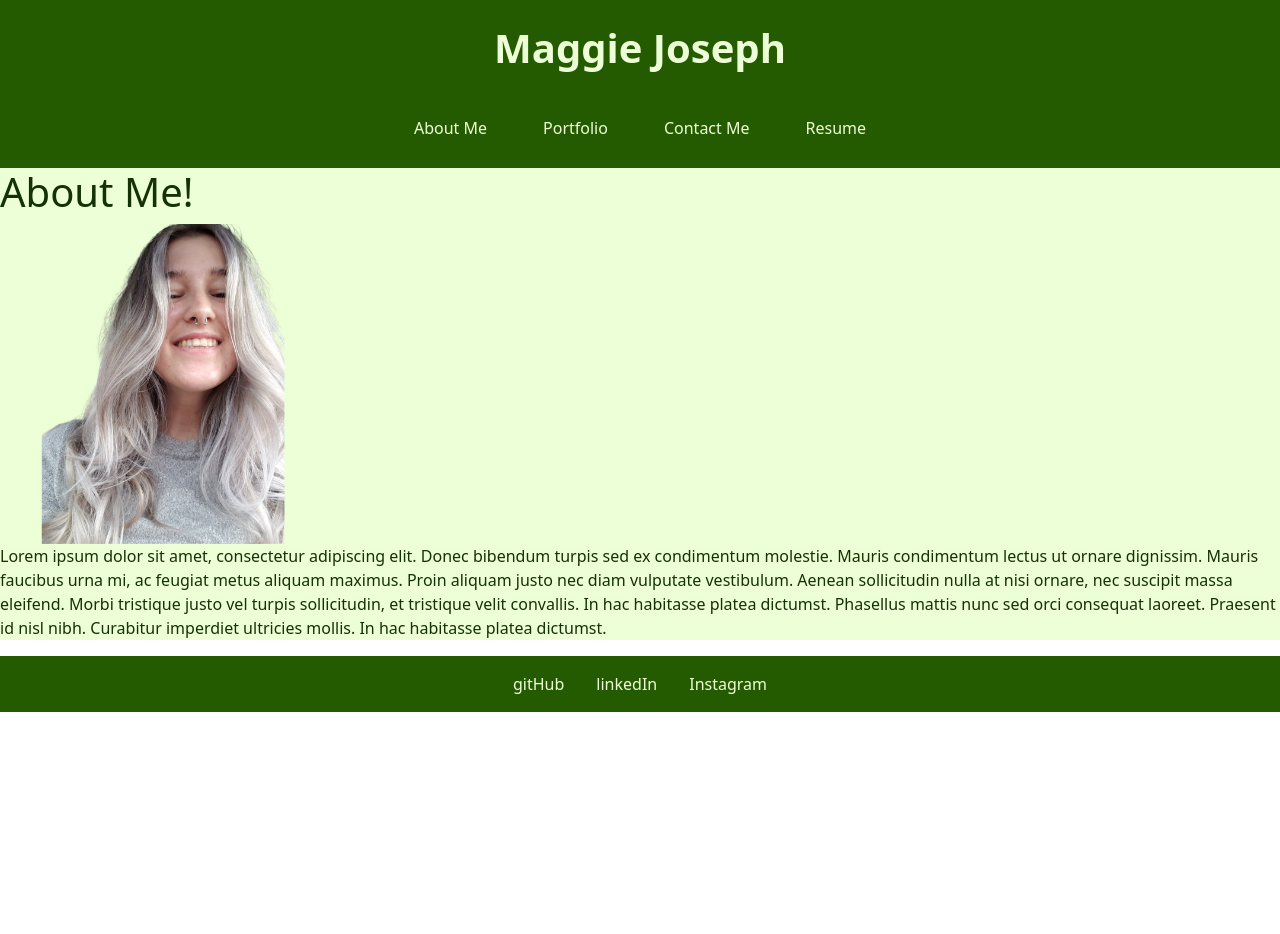
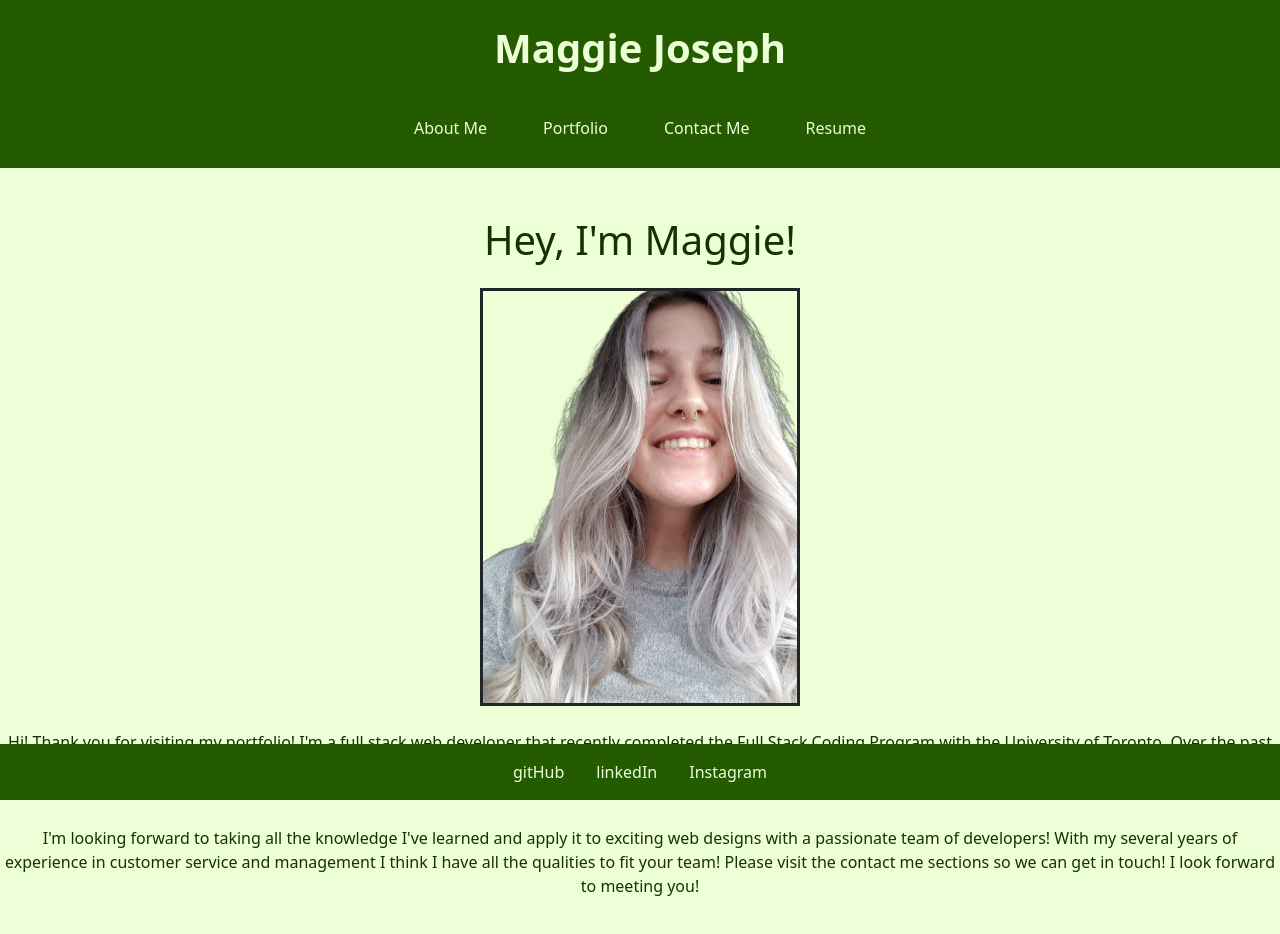
Before and after one commit to maggiejoe/maggies-react-portfolio, a React (Create React App) app: page / in a window 1280 px wide. Shown: the top 934 px of the page. Before the commit the page ends 800 px from the top, so only its background shows below. Built offline with nearby package versions, Linux system fonts and the light colour scheme.

Commit message:
styling about component complete

```diff
--- a/src/App.css
+++ b/src/App.css
@@ -47,4 +47,17 @@ li a {
 
 #footer {
   background-color: var(--lincoln-green);
+  position: fixed;
+  bottom: 0;
+  width: 100%;
 }
+
+/* ABOUT ME */
+
+/* #about {
+  margin-bottom: 0rem;
+} */
+
+/* .self-portrait {
+
+} */
--- a/src/components/About/index.js
+++ b/src/components/About/index.js
@@ -3,18 +3,19 @@ import selfPortrait from '../../assets/images/self-portrait.png';
 
 function About() {
     return (
-        <section>
-            <h1 id='about'>About Me!</h1>
-            <img src={selfPortrait} className='self-portrait' style={{ width: "25%" }} alt='Self portrait' />
-            <div className='about-me-desc'>
-                <p>
-                    Lorem ipsum dolor sit amet, consectetur adipiscing elit. Donec bibendum turpis sed ex
-                    condimentum molestie. Mauris condimentum lectus ut ornare dignissim. Mauris faucibus urna
-                    mi, ac feugiat metus aliquam maximus. Proin aliquam justo nec diam vulputate vestibulum.
-                    Aenean sollicitudin nulla at nisi ornare, nec suscipit massa eleifend. Morbi tristique
-                    justo vel turpis sollicitudin, et tristique velit convallis. In hac habitasse platea
-                    dictumst. Phasellus mattis nunc sed orci consequat laoreet. Praesent id nisl nibh.
-                    Curabitur imperdiet ultricies mollis. In hac habitasse platea dictumst.
+        <section className='py-5 text-center'>
+            <h1 className='mb-4'>Hey, I'm Maggie!</h1>
+            <img src={selfPortrait} className='mb-4 border border-dark border-3' style={{ width: "25%" }} alt='Self portrait' />
+            <div>
+                <p id='about' className='pb-5'>
+                    Hi! Thank you for visiting my portfolio! I'm a full stack web developer that recently completed the Full Stack Coding Program with the University of Toronto.
+                    Over the past six months I've gotten a crash course on all things coding. I've gained skills with front-end knowledge with HTML, CSS, React in addition to
+                    back-end knowledge with JavaScript, MySQL, MongoDB, node.js and much more!
+                    <br />
+                    <br />
+                    I'm looking forward to taking all the knowledge I've learned and apply it to exciting web designs with a passionate team of developers!
+                    With my several years of experience in customer service and management I think I have all the qualities to fit your team!
+                    Please visit the contact me sections so we can get in touch! I look forward to meeting you!
                 </p>
             </div>
         </section>
```
Also changed, not shown: src/assets/images/self-portrait.png.
